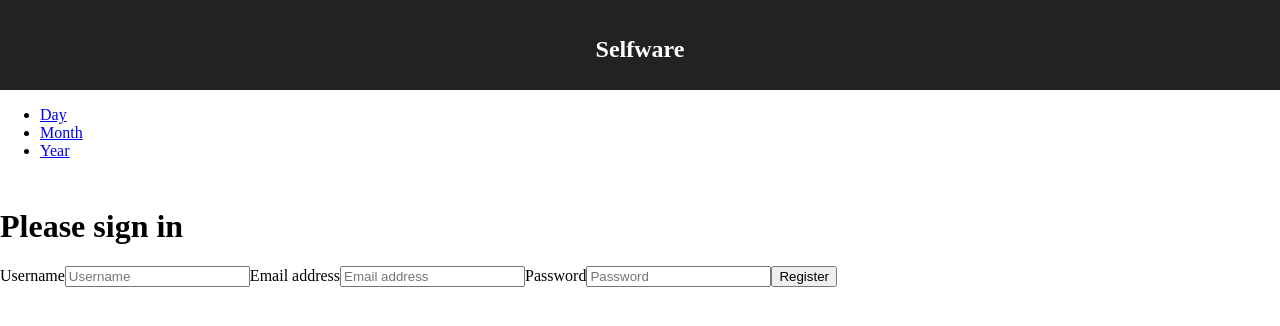
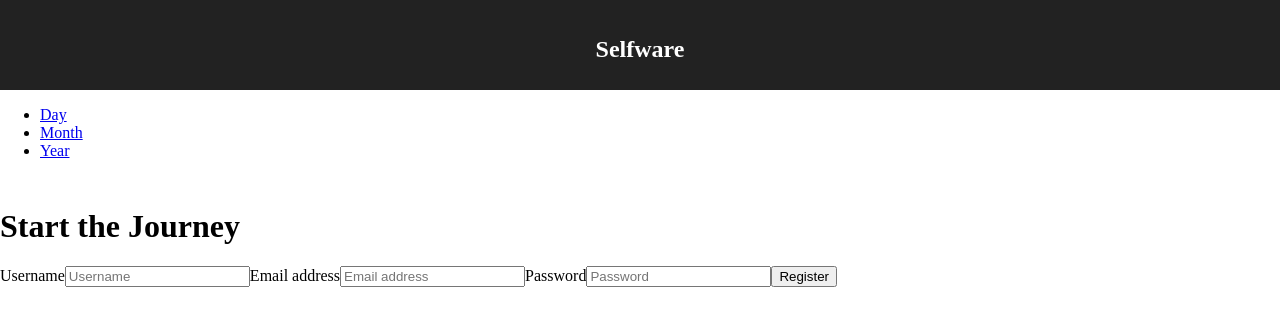
Before and after one commit to davidnicholastaylor/Meme-otional, a React (Create React App) app: page /register in a window 1280 px wide. Shown: the top 326 px of the page. Built offline with nearby package versions, Linux system fonts and the light colour scheme; no server answers.

Commit message:
fixed register issues with id

```diff
--- a/src/components/AppViews.js
+++ b/src/components/AppViews.js
@@ -65,7 +65,8 @@ export default class AppViews extends Component {
 
                     <Route path="/register" render={(props) => {
                         return <Register {...props}
-                            addUser={this.addUser} />
+                            addUser={this.addUser}
+                            users={this.state.users} />
                     }} />
 
                     <Route exact path="/days" render={(props) => {
--- a/src/components/Login.js
+++ b/src/components/Login.js
@@ -44,12 +44,11 @@ export default class Login extends Component {
 
 
     render() {
-
         let registerLink = () => this.props.history.push("/register")
 
         return (
             <form onSubmit={this.handleLogin}>
-                <h1>Please sign in</h1>
+                <h1>Welcome back</h1>
                 <label htmlFor="inputUsername">
                     Username
                 </label>
--- a/src/components/Register.js
+++ b/src/components/Register.js
@@ -25,7 +25,8 @@ export default class Register extends Component {
             let username = this.state.username;
             let email = this.state.email;
             let password = this.state.password;
-            DataManager.getAll("users").then((users) => {
+            DataManager.getAll("users")
+            .then((users) => {
                 let loginUser = users.find(u => u.inputEmail === email && u.inputUsername === username && u.inputPassword === password)
                 if (loginUser) {
                     alert("This user or email is already taken")
@@ -35,16 +36,31 @@ export default class Register extends Component {
                         inputEmail: this.state.email,
                         inputPassword: this.state.password,
                     }
-
-                    this.props.addUser(newUser, "users").then(() => this.props.history.push("/login"))
+                    this.props.addUser(newUser, "users")
+                    .then(() => DataManager.getAll("users")
+                    .then((users) => {
+                    let loggedIn = users.find(u => u.inputEmail === email && u.inputUsername === username && u.inputPassword === password)
+                    if (loggedIn){
+                    sessionStorage.setItem(
+                        "credentials",
+                        JSON.stringify({
+                            password: this.state.password,
+                            username: this.state.username,
+                            id: loggedIn.id
+                        })
+                    )
                 }
+                this.props.history.push("/days")
+            })
+        )
+            }
 
             })
         }
         render() {
             return (
                 <form onSubmit={this.constructNewUser}>
-                    <h1>Please sign in</h1>
+                    <h1>Start the Journey</h1>
                     <label htmlFor="inputUsername">
                         Username
                 </label>
@@ -66,7 +82,7 @@ export default class Register extends Component {
                         id="password"
                         placeholder="Password"
                         required="" autoFocus="" />
-                    <button type="submit" onClick={this.constructNewUser}>
+                    <button type="submit">
                         Register
                     </button>
                 </form>
--- a/src/components/days/DayCard.js
+++ b/src/components/days/DayCard.js
@@ -25,8 +25,8 @@ export default class DayDisplay extends Component {
                 </div>
                 {
                     this.props.days.map(day =>
-                        <section className="day">
-                            <div key={day.id} className="card">
+                        <section key={day.id} className="day">
+                            <div className="card">
                                 {activeUser.id === day.userId &&
                                     <div className="card-body">
                                         <h3
```
